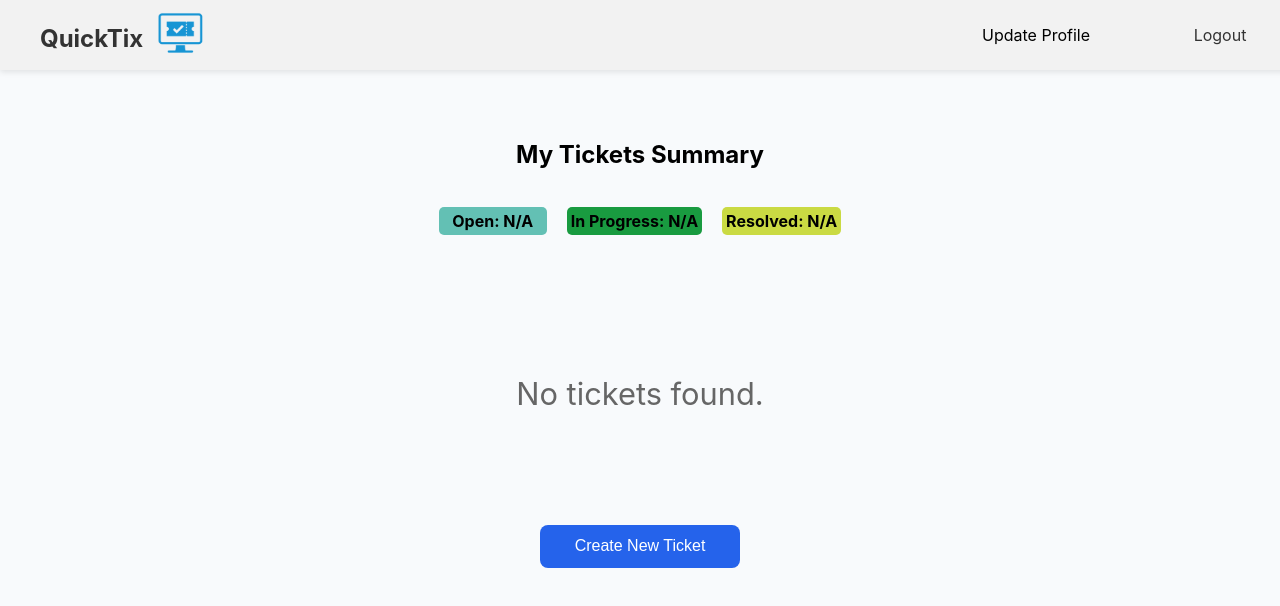
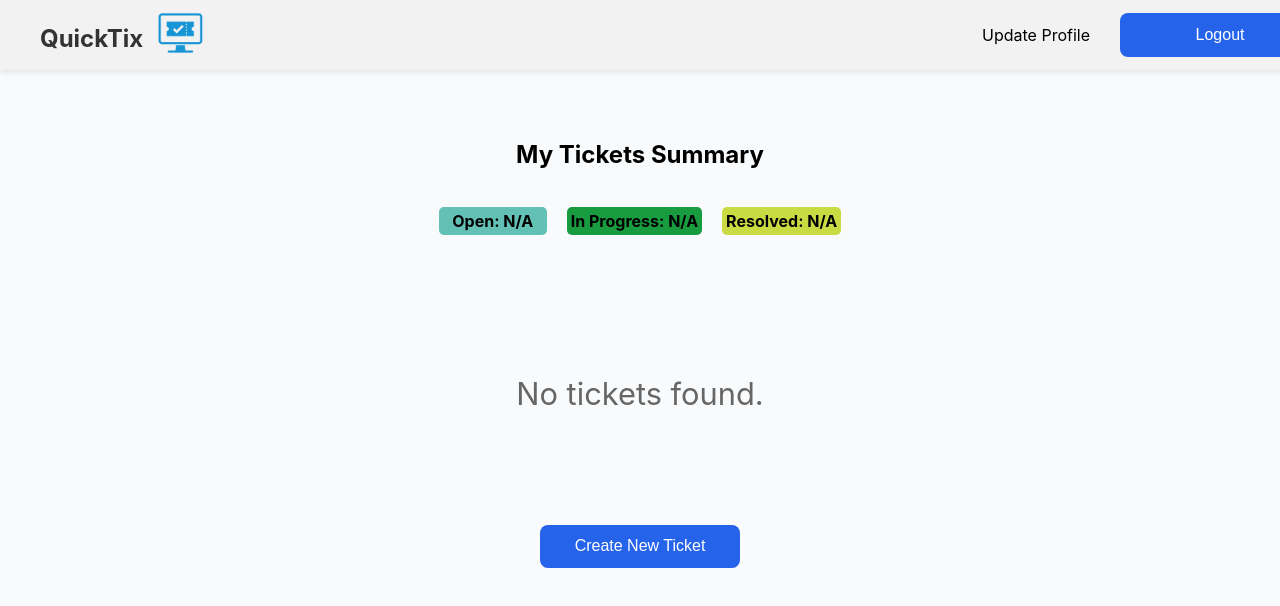
Before and after one commit to FHSU-CSCI441-TEAMD/CSCI441-Group-Project, a React (Create React App) app in the folder code/frontend/: page /home in a window 1280 px wide. Shown: the top 606 px of the page. Built offline with nearby package versions, Linux system fonts and the light colour scheme.

Commit message:
Re-routed logo link for admins to admin-home

```diff
--- a/code/frontend/src/components/NavigationBar.js
+++ b/code/frontend/src/components/NavigationBar.js
@@ -14,6 +14,21 @@ function NavigationBar() {
   const navigate = useNavigate();
   const { currentUser, setCurrentUser, setTickets } = useTickets();
 
+  // -----------------------------------------------------
+  // Determine user home route based on role
+  // -----------------------------------------------------
+  const homeRoute =
+    currentUser?.role === "Admin"
+      ? "/admin-home"
+      : currentUser?.role === "Agent"
+      ? "/agent-home"
+      : currentUser
+      ? "/home"
+      : "/";
+
+  // -----------------------------------------------------
+  // Logout handler
+  // -----------------------------------------------------
   const handleLogout = async (e) => {
     e.preventDefault();
 
@@ -38,19 +53,23 @@ function NavigationBar() {
   return (
     <div className="Wrapper">
       <header className="left">
+        {/* Logo + App Name */}
         <h1>
-          <Link to="/home" className="logoName">
+          <Link to={homeRoute} className="logoName">
             QuickTix
           </Link>
         </h1>
-        <Link to="/home">
+
+        <Link to={homeRoute}>
           <img src={logo} alt="QuickTix Logo" className="logo" />
         </Link>
       </header>
 
       <nav className="right">
         <ul>
-          {/* ADMIN LINKS */}
+          {/* -------------------------------------------------
+             ADMIN LINKS
+          ------------------------------------------------- */}
           {currentUser?.role === "Admin" && (
             <>
               <li><Link to="/admin-home">Admin Dashboard</Link></li>
@@ -58,18 +77,25 @@ function NavigationBar() {
             </>
           )}
 
-          {/* AGENT LINKS */}
+          {/* -------------------------------------------------
+             AGENT LINKS
+          ------------------------------------------------- */}
           {currentUser?.role === "Agent" && (
             <li><Link to="/agent-home">Agent Home</Link></li>
           )}
 
-          {/* CUSTOMER LINKS */}
+          {/* -------------------------------------------------
+             CUSTOMER LINKS
+          ------------------------------------------------- */}
           {currentUser?.role === "Customer" && (
             <>
               <li><Link to="/create-new-ticket">Create New Ticket</Link></li>
             </>
           )}
 
+          {/* -------------------------------------------------
+             SHARED LINKS
+          ------------------------------------------------- */}
           <li><Link to="/update-profile">Update Profile</Link></li>
 
           {displayName && (
@@ -78,17 +104,13 @@ function NavigationBar() {
             </li>
           )}
 
+          {/* -------------------------------------------------
+             LOGOUT BUTTON
+          ------------------------------------------------- */}
           <li>
             <button
               onClick={handleLogout}
               className="navLink logoutButton"
-              style={{
-                background: "none",
-                border: "none",
-                cursor: "pointer",
-                font: "inherit",
-                color: "inherit",
-              }}
             >
               Logout
             </button>
--- a/code/frontend/src/components/admin/AdminHome.js
+++ b/code/frontend/src/components/admin/AdminHome.js
@@ -1,6 +1,7 @@
 import React, { useEffect } from "react";
 import { useTickets } from "../../TicketsContext";
 import NavigationBar from "../NavigationBar";
+import "../NavigationBar.css";
 import { useNavigate } from "react-router-dom";
 
 const API_BASE =
```
